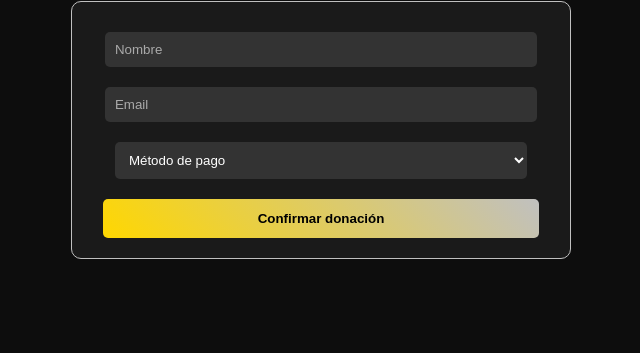
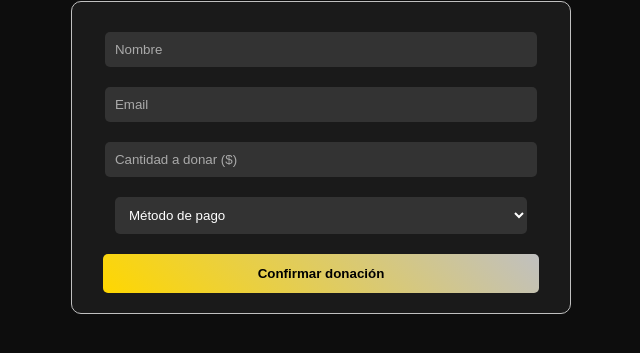
Before and after one commit to Reploid2/Imitaci-n-de-donaciones, a plain HTML site: page index.html in a window 1280 px wide. Shown: the part 353-706 px from the top of the page, without its empty margins (319-959 px from the left). Drawn offline with Linux system fonts and the light colour scheme.

Commit message:
Update index.html

```diff
--- a/index.html
+++ b/index.html
@@ -88,6 +88,8 @@
         <input type="text" placeholder="Nombre" required>
         <input type="email" placeholder="Email" required>
 
+         <input type="number" placeholder="Cantidad a donar ($)" min="1" required>
+
         <select required>
             <option value="">Método de pago</option>
             <option>Tarjeta</option>
```
